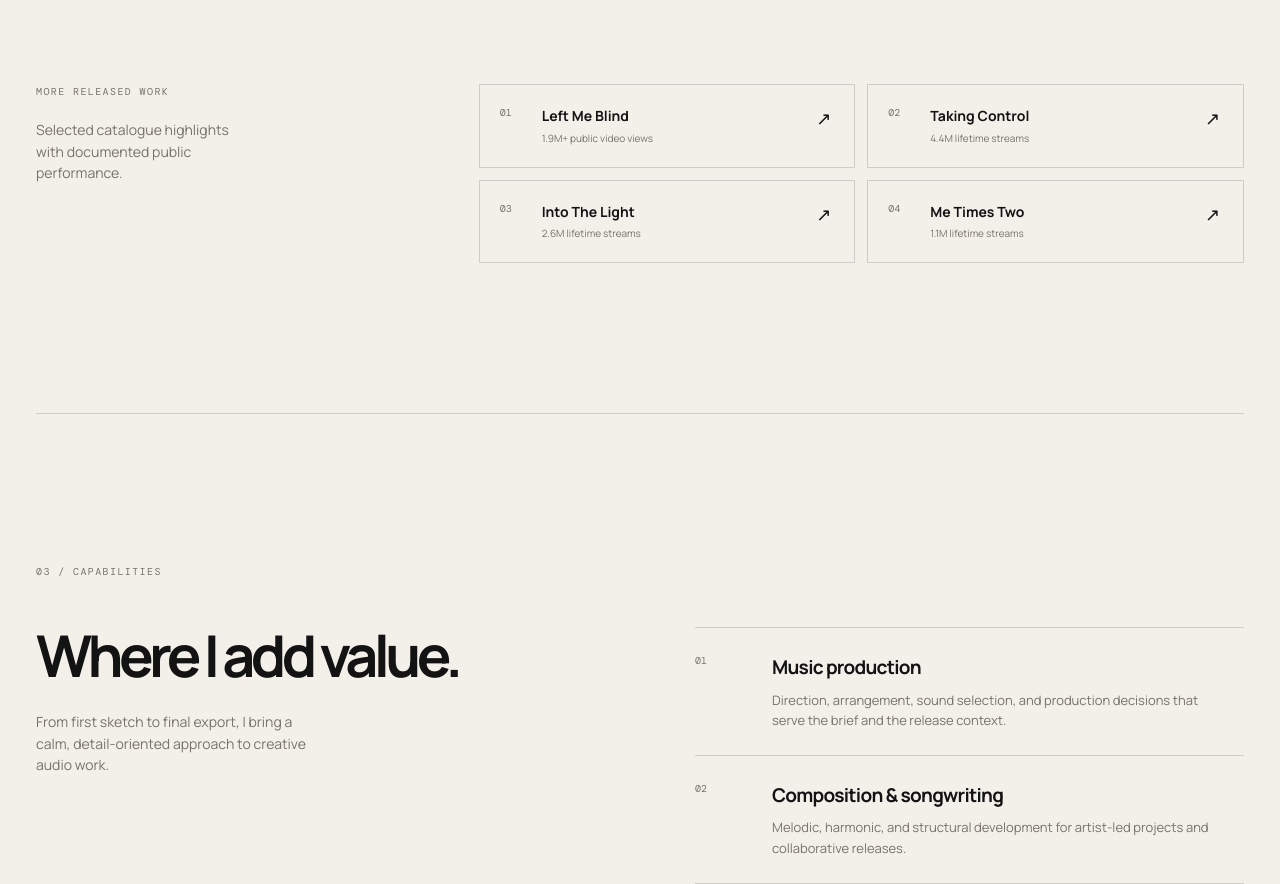
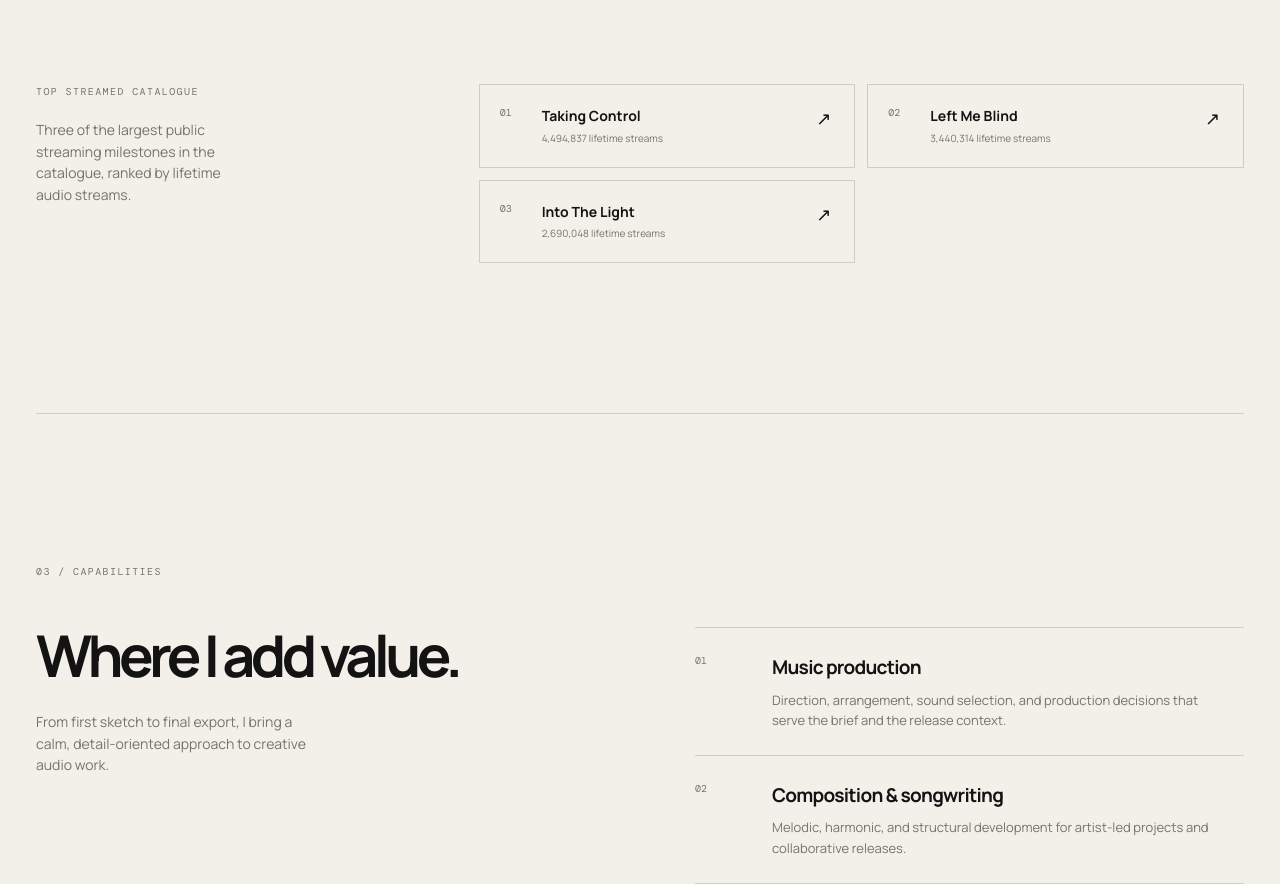
Before and after one commit to rapturesmusic/raptures-portfolio, a plain HTML site: page index.html in a window 1280 px wide. Shown: the part 2882-3766 px from the top of the page. Drawn offline with nearby package versions, Linux system fonts and the light colour scheme.

Commit message:
Add top streamed catalogue showcase

```diff
--- a/index.html
+++ b/index.html
@@ -120,14 +120,13 @@
 
       <div class="more-work">
         <div>
-          <div class="section-index">MORE RELEASED WORK</div>
-          <p>Selected catalogue highlights with documented public performance.</p>
+          <div class="section-index">TOP STREAMED CATALOGUE</div>
+          <p>Three of the largest public streaming milestones in the catalogue, ranked by lifetime audio streams.</p>
         </div>
         <div class="track-grid">
-          <a class="track-card" href="https://www.youtube.com/watch?v=jNEkXs2zfbs" target="_blank" rel="noreferrer"><span>01</span><strong>Left Me Blind</strong><small>1.9M+ public video views</small><i>↗</i></a>
-          <a class="track-card" href="https://open.spotify.com/artist/37H2zWHT07jLwDF8ddpu6m" target="_blank" rel="noreferrer"><span>02</span><strong>Taking Control</strong><small>4.4M lifetime streams</small><i>↗</i></a>
-          <a class="track-card" href="https://open.spotify.com/artist/37H2zWHT07jLwDF8ddpu6m" target="_blank" rel="noreferrer"><span>03</span><strong>Into The Light</strong><small>2.6M lifetime streams</small><i>↗</i></a>
-          <a class="track-card" href="https://open.spotify.com/artist/37H2zWHT07jLwDF8ddpu6m" target="_blank" rel="noreferrer"><span>04</span><strong>Me Times Two</strong><small>1.1M lifetime streams</small><i>↗</i></a>
+          <a class="track-card" href="https://open.spotify.com/artist/37H2zWHT07jLwDF8ddpu6m" target="_blank" rel="noreferrer"><span>01</span><strong>Taking Control</strong><small>4,494,837 lifetime streams</small><i>↗</i></a>
+          <a class="track-card" href="https://www.youtube.com/watch?v=jNEkXs2zfbs" target="_blank" rel="noreferrer"><span>02</span><strong>Left Me Blind</strong><small>3,440,314 lifetime streams</small><i>↗</i></a>
+          <a class="track-card" href="https://open.spotify.com/artist/37H2zWHT07jLwDF8ddpu6m" target="_blank" rel="noreferrer"><span>03</span><strong>Into The Light</strong><small>2,690,048 lifetime streams</small><i>↗</i></a>
         </div>
       </div>
     </section>
```
